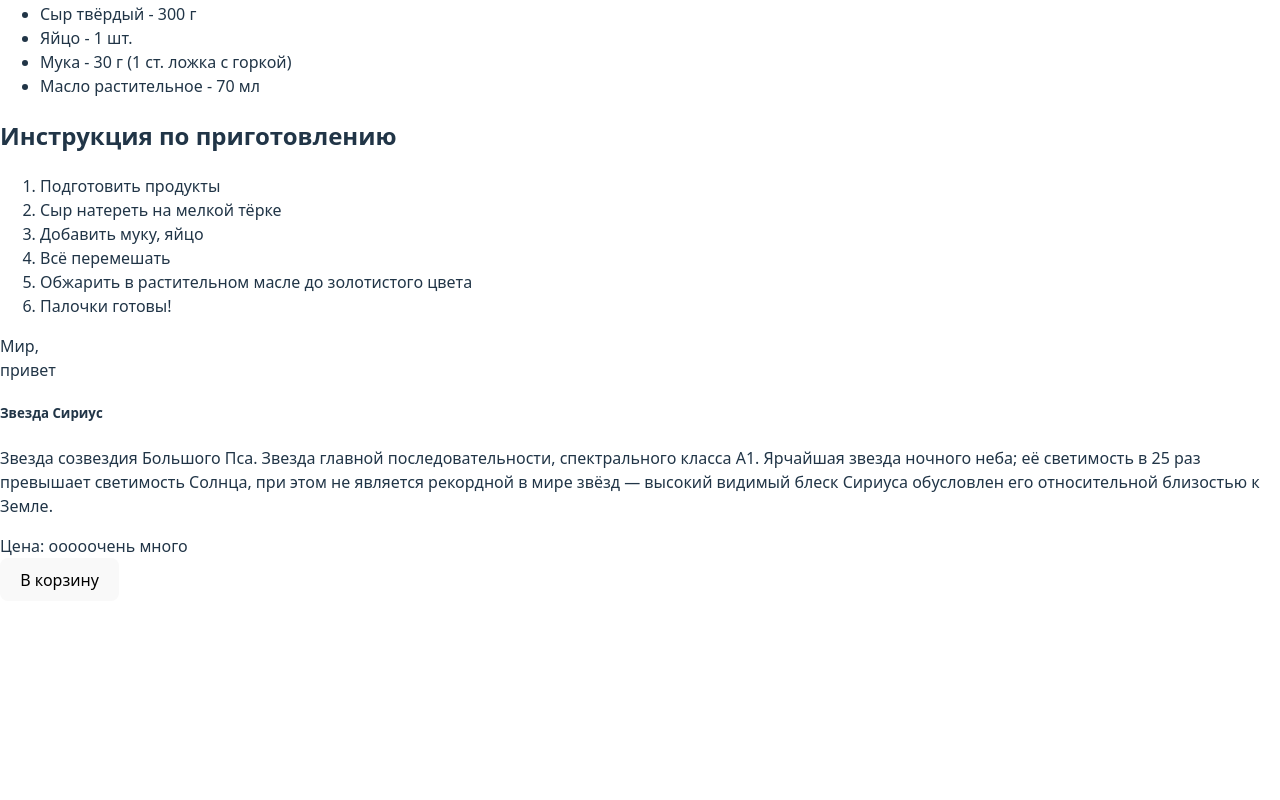
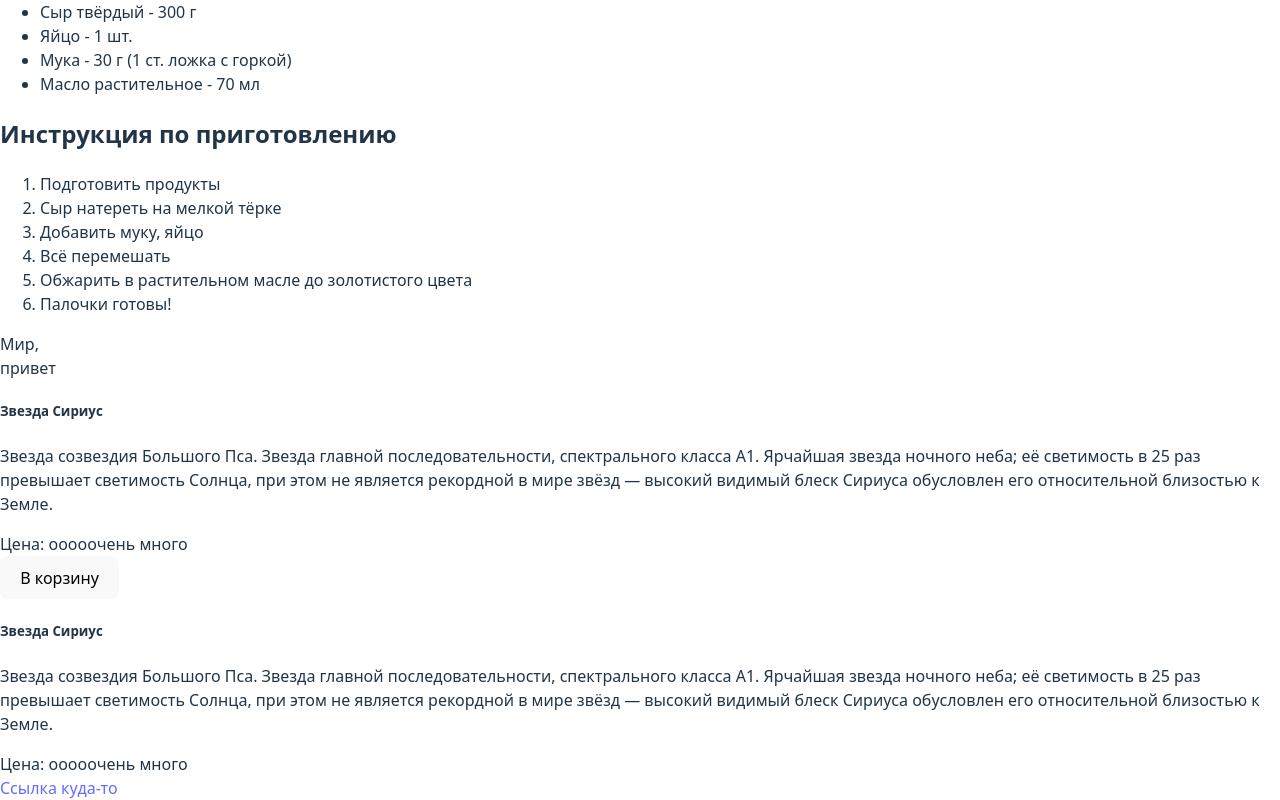
Before and after one commit to YaroslavaSabitova/myTestReact, a React app: page / in a window 1280 px wide. Shown: the part 197-997 px from the top of the page. Before the commit the page ends 800 px from the top, so only its background shows below. Built offline with nearby package versions, Linux system fonts and the light colour scheme; the HTML template or start-up script is replaced by a standard one.

Commit message:
children

```diff
--- a/src/app/components/Card.tsx
+++ b/src/app/components/Card.tsx
@@ -1,16 +1,17 @@
-import { ReactElement } from 'react';
+import { ReactNode } from 'react';
 
 type CardProps = {
-  title: ReactElement;
-  body: ReactElement;
+  title: ReactNode;
+  body: ReactNode;
+  action?: ReactNode;
 };
 
-export function Card({ title, body }: CardProps): ReactElement {
+export function Card({ title, body, action }: CardProps): ReactElement {
   return (
     <div className='card'>
       {title}
       {body}
-      <button type='button'>В корзину</button>
+      {action}
     </div>
   );
 }
--- a/src/app/index.tsx
+++ b/src/app/index.tsx
@@ -12,7 +12,24 @@ export const App = (): ReactElement => {
     <>
       <Recipe name='Сырные палочки' />
       <Welcome userName='Мир,' welcomeText='привет' />
-      <Card title={title} body={body} />
+      <Card
+        title={title}
+        body={body}
+        action={
+          <button type='button' className='button'>
+            В корзину
+          </button>
+        }
+      />
+      <Card
+        title={title}
+        body={body}
+        action={
+          <a href='' target='_blank' className='link'>
+            Ссылка куда-то
+          </a>
+        }
+      />
     </>
   );
 };
```
Also changed, not shown: src/app/components/Notification-1.tsx (added, +15 -0 lines), src/app/components/Notification-2.tsx (added, +19 -0 lines).
